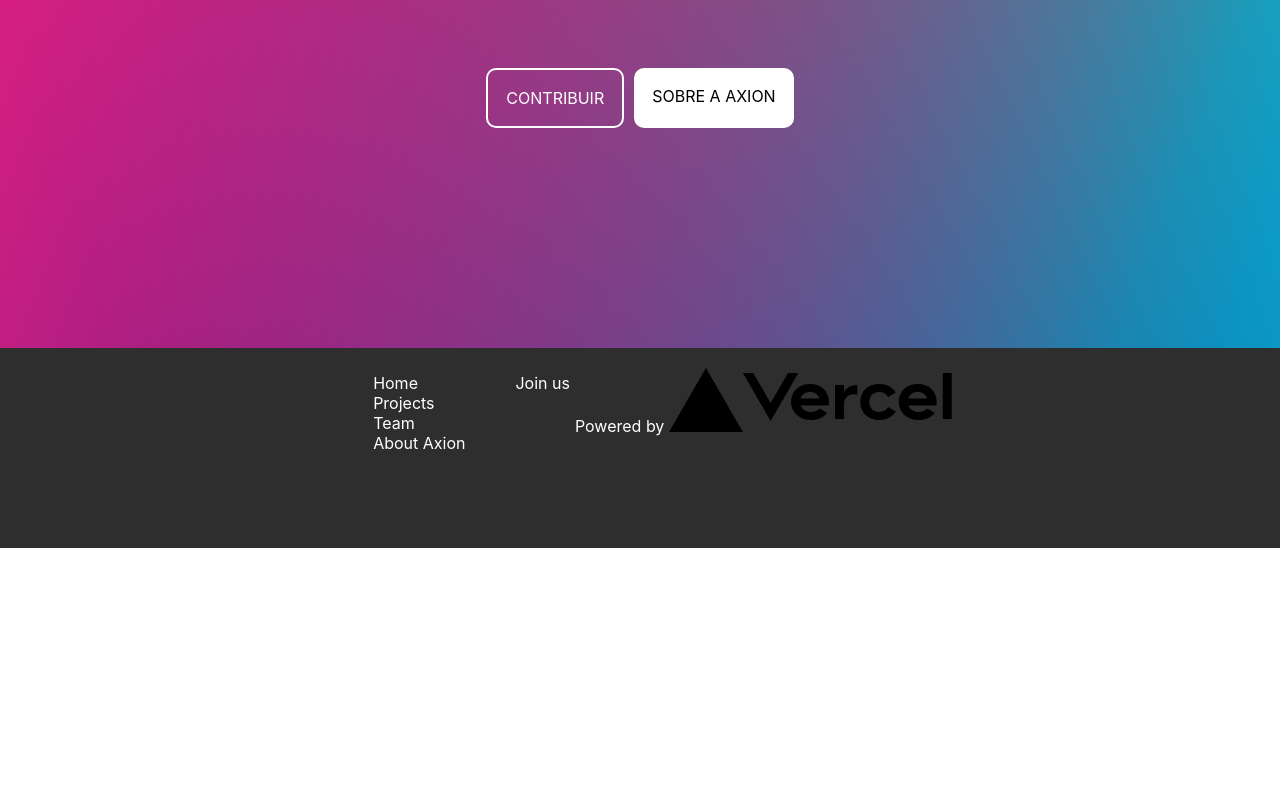
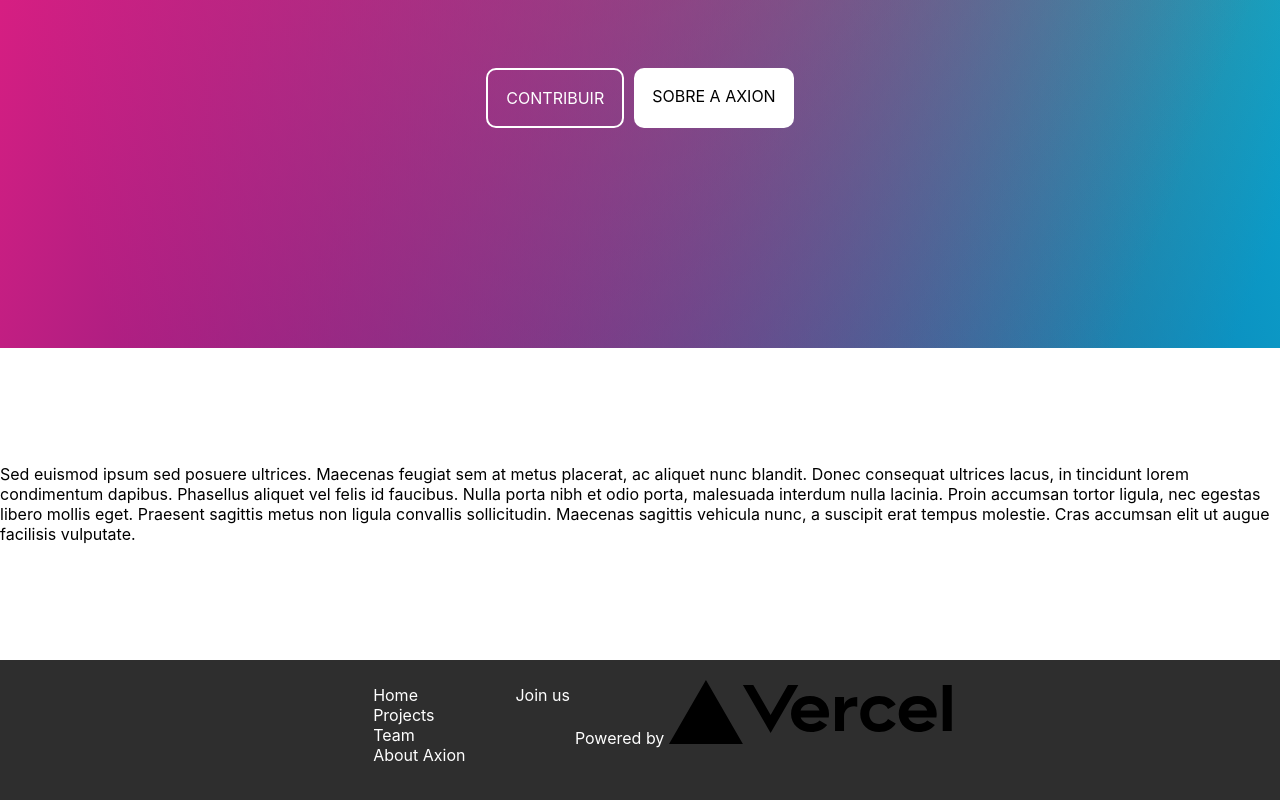
Before and after one commit to AxionCompany/axioncompany.github.io, a Next.js app: page / in a window 1280 px wide. Shown: the part 452-1252 px from the top of the page. Before the commit the page ends 1000 px from the top, so only its background shows below. Built offline with nearby package versions, Linux system fonts and the light colour scheme.

Commit message:
improvement/starting projects sections

```diff
--- a/components/projects/index.js
+++ b/components/projects/index.js
@@ -0,0 +1,12 @@
+import { Section, Text } from "./styles";
+
+
+export default function Projects() {
+    return (
+        <Section>
+            <Text>
+                Sed euismod ipsum sed posuere ultrices. Maecenas feugiat sem at metus placerat, ac aliquet nunc blandit. Donec consequat ultrices lacus, in tincidunt lorem condimentum dapibus. Phasellus aliquet vel felis id faucibus. Nulla porta nibh et odio porta, malesuada interdum nulla lacinia. Proin accumsan tortor ligula, nec egestas libero mollis eget. Praesent sagittis metus non ligula convallis sollicitudin. Maecenas sagittis vehicula nunc, a suscipit erat tempus molestie. Cras accumsan elit ut augue facilisis vulputate.
+            </Text>
+        </Section>
+    );
+}
--- /dev/null
+++ b/components/projects/styles.js
@@ -0,0 +1,14 @@
+import styled from 'styled-components';
+
+export const Title = styled.h3`
+
+`;
+
+export const Text = styled.p`
+
+`;
+
+export const Section = styled.section`
+    position: relative;
+    padding: 100px 0;
+`;
--- a/pages/index.js
+++ b/pages/index.js
@@ -3,6 +3,7 @@ import { Fragment } from 'react';
 import Cover from '../components/cover';
 import Footer from '../components/footer';
 import Navbar from '../components/navbar';
+import Projects from '../components/projects';
 import '../styles/Home.module.css'
 
 export default function Home() {
@@ -15,6 +16,7 @@ export default function Home() {
       </Head>
       <Navbar />
       <Cover />
+      <Projects />
       <Footer />
     </Fragment>
   )
```
